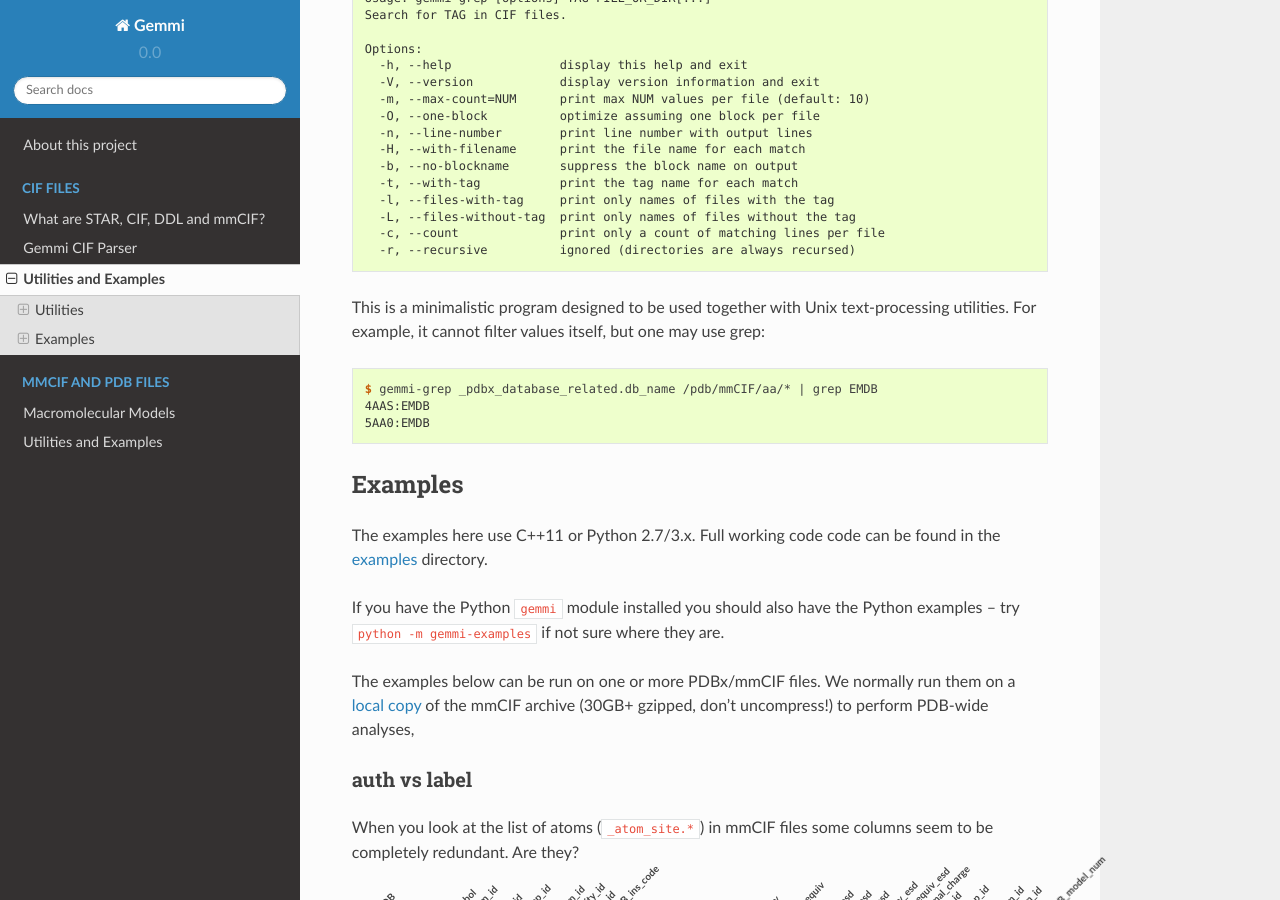
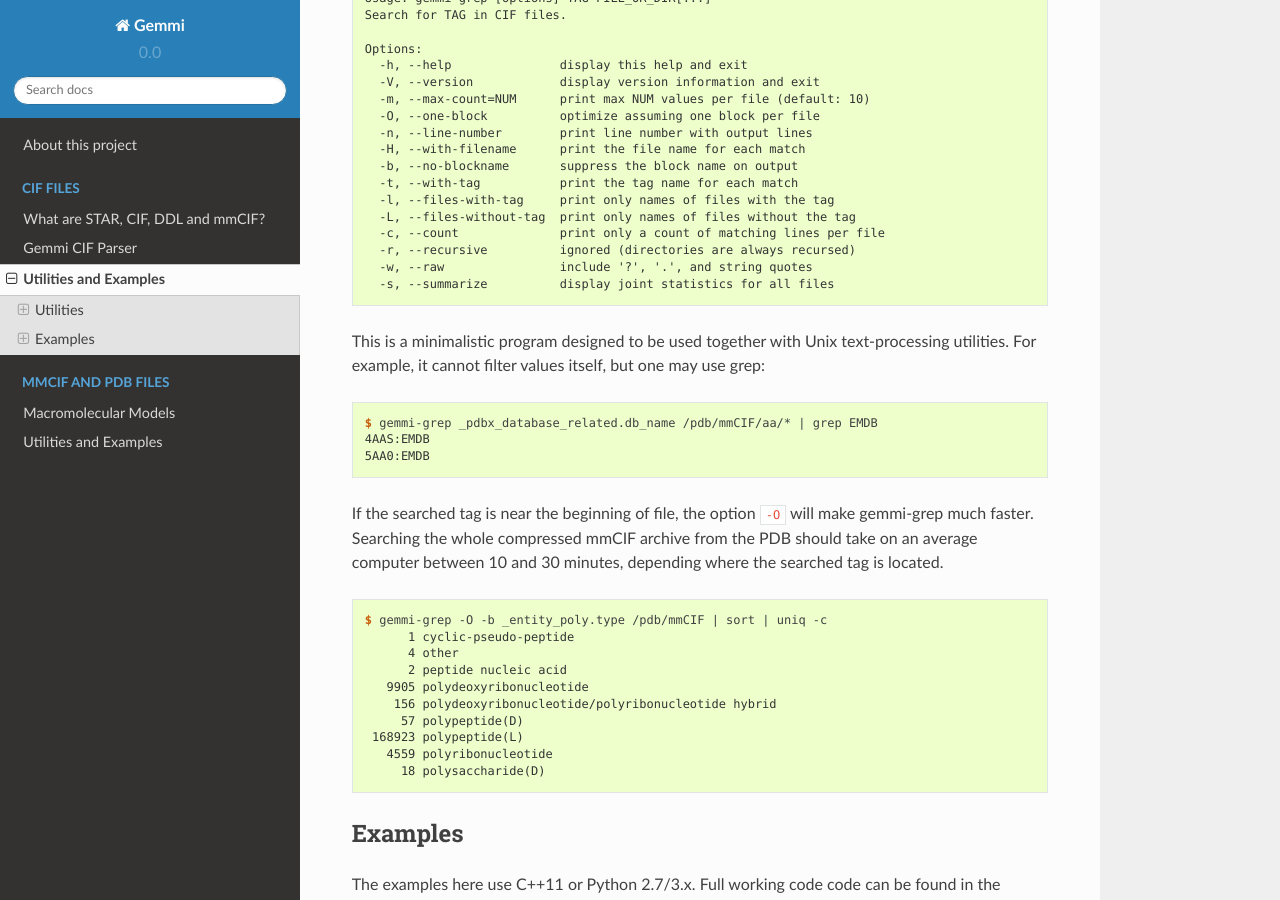
Before and after one commit to project-gemmi/gemmi, a Sphinx documentation site: the page built from docs/cif-utils.rst, in a window 1280 px wide and 900 px high, scrolled down 1487 px. Built offline with Sphinx 7.4.7 and the Read the Docs theme 2.0.0, drawn with Linux system fonts in a browser that asks for light colours.

Commit message:
gemmi-grep is ready to use now

```diff
--- a/docs/cif-utils.rst
+++ b/docs/cif-utils.rst
@@ -53,6 +53,24 @@ but one may use grep:
     $ gemmi-grep _pdbx_database_related.db_name /pdb/mmCIF/aa/* | grep EMDB
     4AAS:EMDB
     5AA0:EMDB
+
+If the searched tag is near the beginning of file, the option ``-O`` will make
+gemmi-grep much faster. Searching the whole compressed mmCIF archive from
+the PDB should take on an average computer between 10 and 30 minutes,
+depending where the searched tag is located.
+
+.. code-block:: console
+
+    $ gemmi-grep -O -b _entity_poly.type /pdb/mmCIF | sort | uniq -c
+	  1 cyclic-pseudo-peptide
+	  4 other
+	  2 peptide nucleic acid
+       9905 polydeoxyribonucleotide
+	156 polydeoxyribonucleotide/polyribonucleotide hybrid
+	 57 polypeptide(D)
+     168923 polypeptide(L)
+       4559 polyribonucleotide
+	 18 polysaccharide(D)
 
 
 .. _cif_examples:
--- a/docs/grep-help.txt
+++ b/docs/grep-help.txt
@@ -15,3 +15,5 @@ Options:
   -L, --files-without-tag  print only names of files without the tag
   -c, --count              print only a count of matching lines per file
   -r, --recursive          ignored (directories are always recursed)
+  -w, --raw                include '?', '.', and string quotes
+  -s, --summarize          display joint statistics for all files
```
Also changed, not shown: 1 other file.
